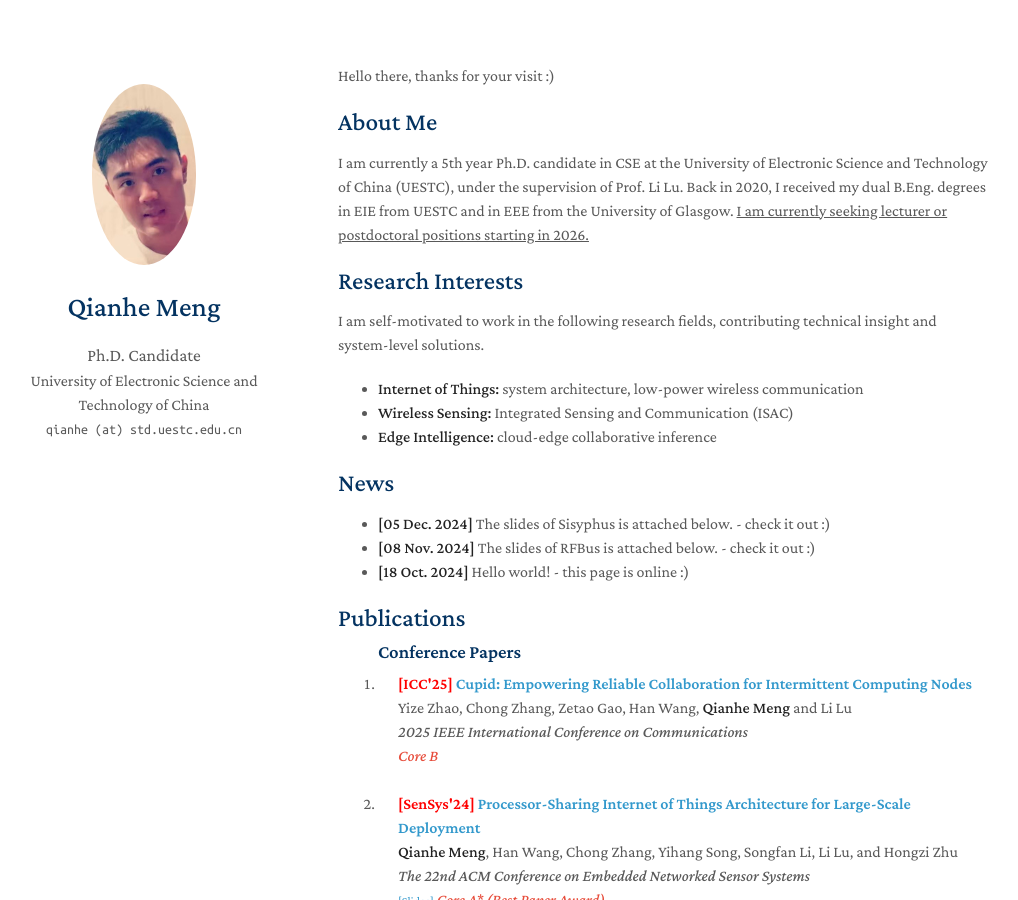
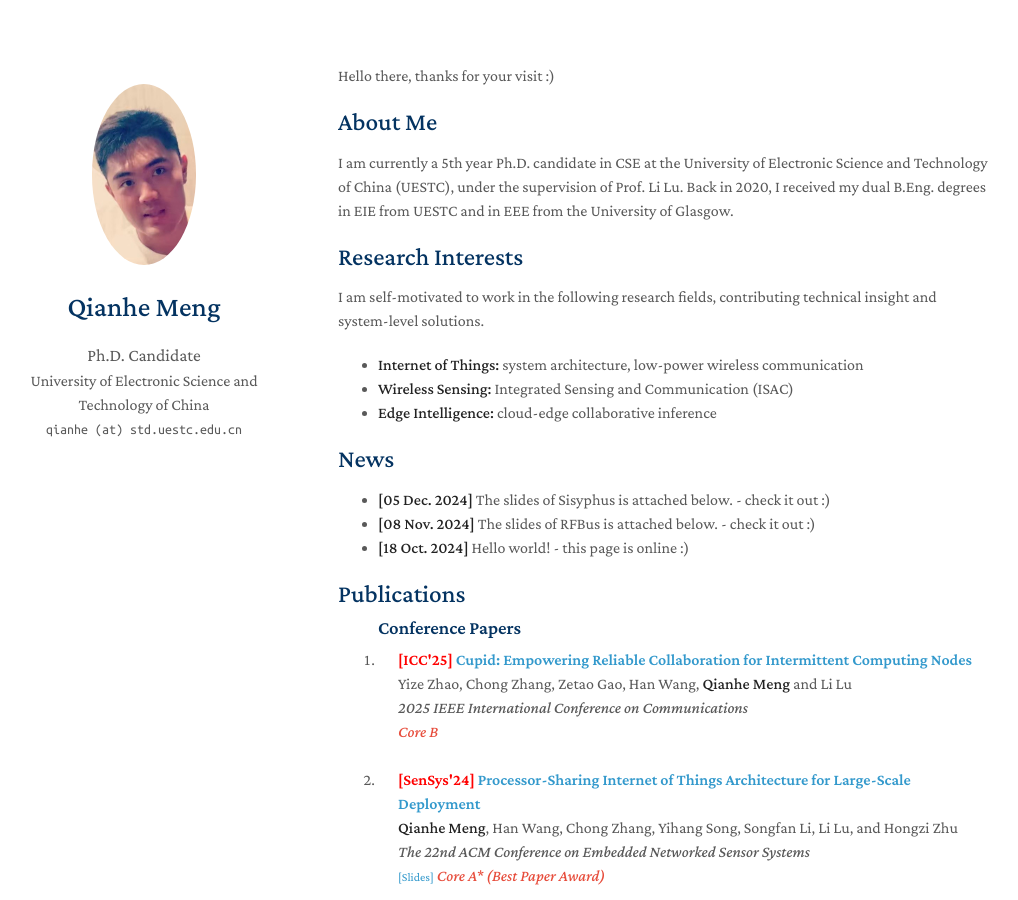
Before and after one commit to mqhyes/mqhyes.github.io, a Jekyll site: the page built from index.md, in a window 1280 px wide and 900 px high. Shown: the whole window, without its empty margins (132-1150 px from the left). Built offline with Jekyll 4.4.1, drawn with Linux system fonts in a browser that asks for light colours; a style sheet for code colours, icons or effects is not loaded.

Commit message:
Update index.md

```diff
--- a/index.md
+++ b/index.md
@@ -5,7 +5,7 @@ Hello there, thanks for your visit :)
 
 ## About Me
 
-I am currently a 5th year Ph.D. candidate in CSE at the University of Electronic Science and Technology of China (UESTC), under the supervision of Prof. Li Lu. Back in 2020, I received my dual B.Eng. degrees in EIE from UESTC and in EEE from the University of Glasgow. <u>I am currently seeking lecturer or postdoctoral positions starting in 2026.</u>
+I am currently a 5th year Ph.D. candidate in CSE at the University of Electronic Science and Technology of China (UESTC), under the supervision of Prof. Li Lu. Back in 2020, I received my dual B.Eng. degrees in EIE from UESTC and in EEE from the University of Glasgow.
 
 
 
```
